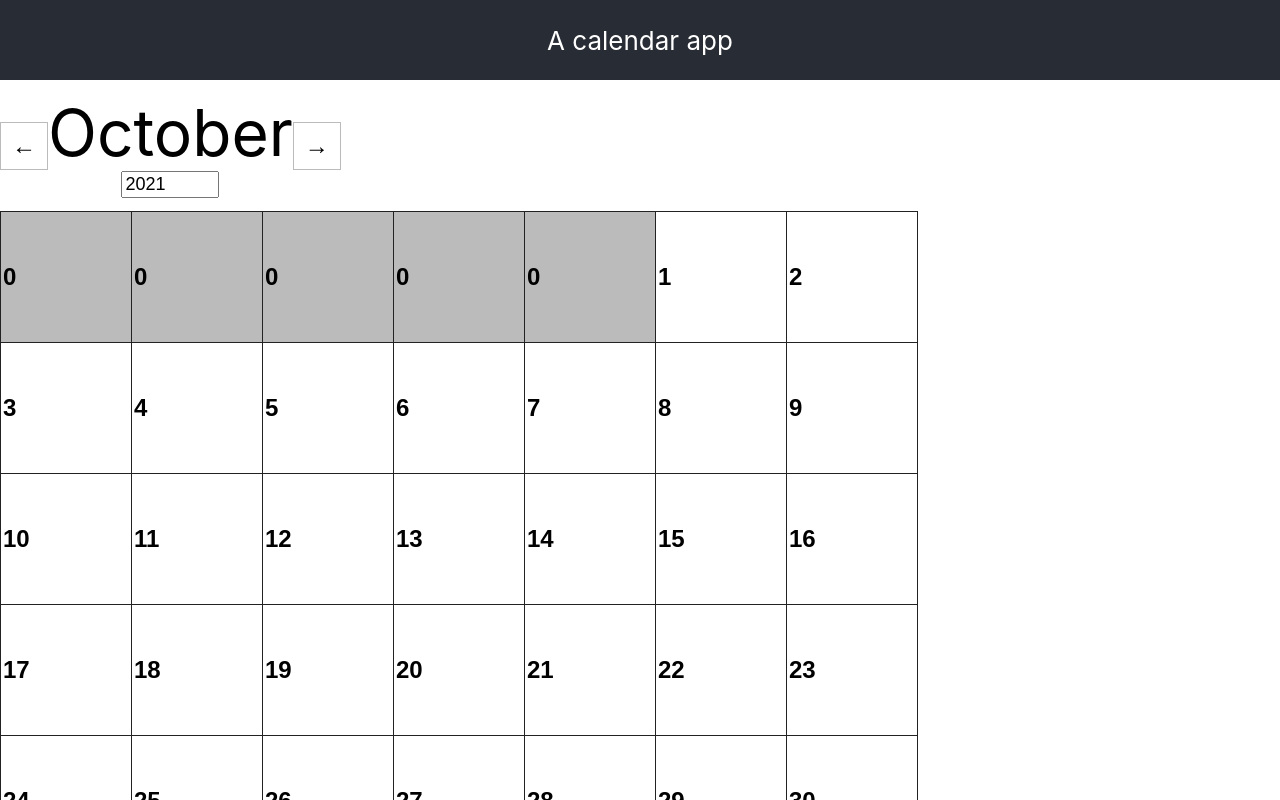
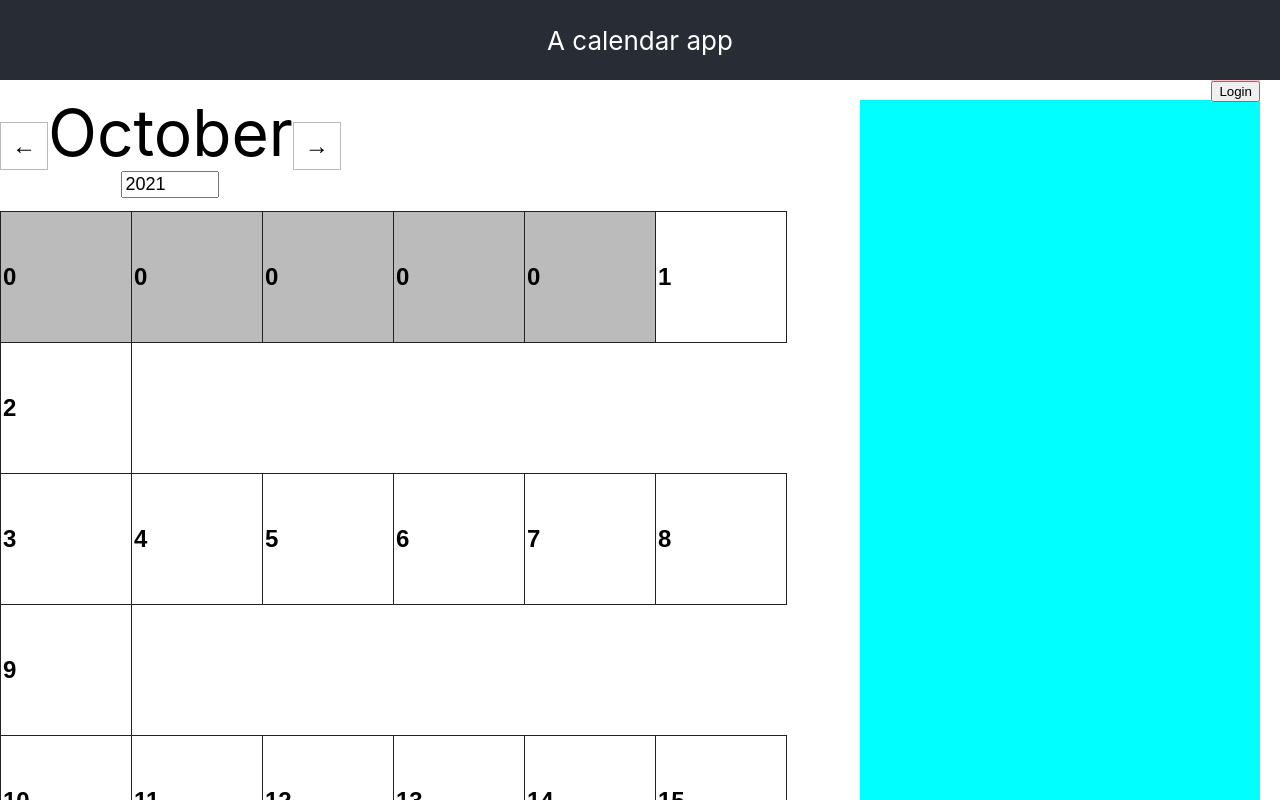
Before and after one commit to RyanThomasTech/cabin-rental-react-calendar, a React (Create React App) app: page / in a window 1280 px wide. Shown: the top 800 px of the page. Built offline with nearby package versions, Linux system fonts and the light colour scheme.

Commit message:
Sidebar now updates and tracks number of times a calendar square has been clicked to exemplify interactivity of the sidebar and calendar.

```diff
--- a/src/App.css
+++ b/src/App.css
@@ -12,3 +12,8 @@
   font-size: calc(10px + 2vmin);
   color: white;
 }
+
+.App-body {
+  display: flex;
+  flex-direction: row;
+}
--- a/src/App.js
+++ b/src/App.js
@@ -2,6 +2,7 @@ import React from 'react';
 import './App.css';
 import Calendar from './Calendar';
 import './Calendar.css';
+import Sidebar from './Sidebar';
 
 class App extends React.Component {
   constructor(props) {
@@ -15,10 +16,12 @@ class App extends React.Component {
     this.setSelectedDate = this.setSelectedDate.bind(this);
   }
 
-  setSelectedDate(dateObj){
+  setSelectedDate(dateObj, clickCount){
     this.setState({
       renderedYear: dateObj.getFullYear(),
       renderedMonth: dateObj.getMonth(),
+      selectedDay: dateObj.getDate(),
+      lastClickedSquareVal: clickCount,
     })
   }
 
@@ -28,11 +31,18 @@ class App extends React.Component {
         <header className="App-header">
           <div>A calendar app</div>
         </header>
-        <Calendar
-          renderedYear={this.state.renderedYear}
-          renderedMonth={this.state.renderedMonth}
-          setSelectedDate={this.setSelectedDate}
-        />
+        <div className="App-body">
+          <Calendar
+            renderedYear={this.state.renderedYear}
+            renderedMonth={this.state.renderedMonth}
+            setSelectedDate={this.setSelectedDate}
+          />
+          <Sidebar
+            selectedDay={this.state.selectedDay}
+            renderedMonth={this.state.renderedMonth}
+            lastClickedSquareVal={this.state.lastClickedSquareVal}
+          />
+        </div>
       </div>
     );
   }
--- a/src/Calendar.js
+++ b/src/Calendar.js
@@ -7,7 +7,7 @@ function Square(props) {
         <button className={props.className} onClick={props.onClick}>
             <span className='day-data'>
                 <span className='date-numeral'>{props.dayNumber}</span>
-                <span className='rented'>{props.value}</span>
+                <span className='rented'></span>
             </span>
         </button>
     );
@@ -42,9 +42,10 @@ class Calendar extends React.Component {
     constructor(props){
         super(props);
         this.state = {
-            squares: Array(42).fill(null),
+            squares: Array(42).fill(0),
         }
 
+        this.handleClick = this.handleClick.bind(this);
     }
 
     renderSquare(i, dayNumeral){
@@ -65,12 +66,12 @@ class Calendar extends React.Component {
 
     handleClick(i){
         let squares = this.state.squares.slice();
-        squares[i] = 'clicked!';
+        squares[i] = ++squares[i];
         this.setState({squares: squares});
 
         const firstDayOfMonth = new Date(this.props.renderedYear, this.props.renderedMonth,1).getDay();
         const outputDate = new Date(this.props.renderedYear, this.props.renderedMonth, i - firstDayOfMonth + 1);
-        this.props.setSelectedDate(outputDate);
+        this.props.setSelectedDate(outputDate, squares[i]);
 
     }
 
--- /dev/null
+++ b/src/Sidebar.css
@@ -0,0 +1,12 @@
+.sidebar{
+    margin: 20px;
+    min-width: 400px;
+    background-color:aqua;
+}
+
+.login-container{
+    background-color:pink;
+    float: right;
+    margin-top: -20px;
+    font-size: 16px;
+}
--- /dev/null
+++ b/src/Sidebar.js
@@ -0,0 +1,26 @@
+import React from 'react';
+import './Sidebar.css';
+
+class Sidebar extends React.Component{
+    render(){
+        const monthLabelArr = ['January', 'February', 'March', 'April', 'May', 'June', 'July', 'August', 'September', 'October', 'November', 'December'];
+
+        return(
+            <div className='sidebar'>
+                <div className='login-container'>
+                    <button>Login</button>
+                </div>
+                <div className='date-info-container'>
+                    {
+                        this.props.selectedDay > 0 &&
+                        <div className='focused-day'>
+                            currently focusing {monthLabelArr[this.props.renderedMonth]} {this.props.selectedDay}, this square has been clicked {this.props.lastClickedSquareVal} times;
+                        </div>
+                    }
+                </div>
+            </div>
+        )
+    }
+}
+
+export default Sidebar;
```
Also changed, not shown: src/Calendar-Sidebar.css (deleted), src/Calendar-Sidebar.js (deleted).
